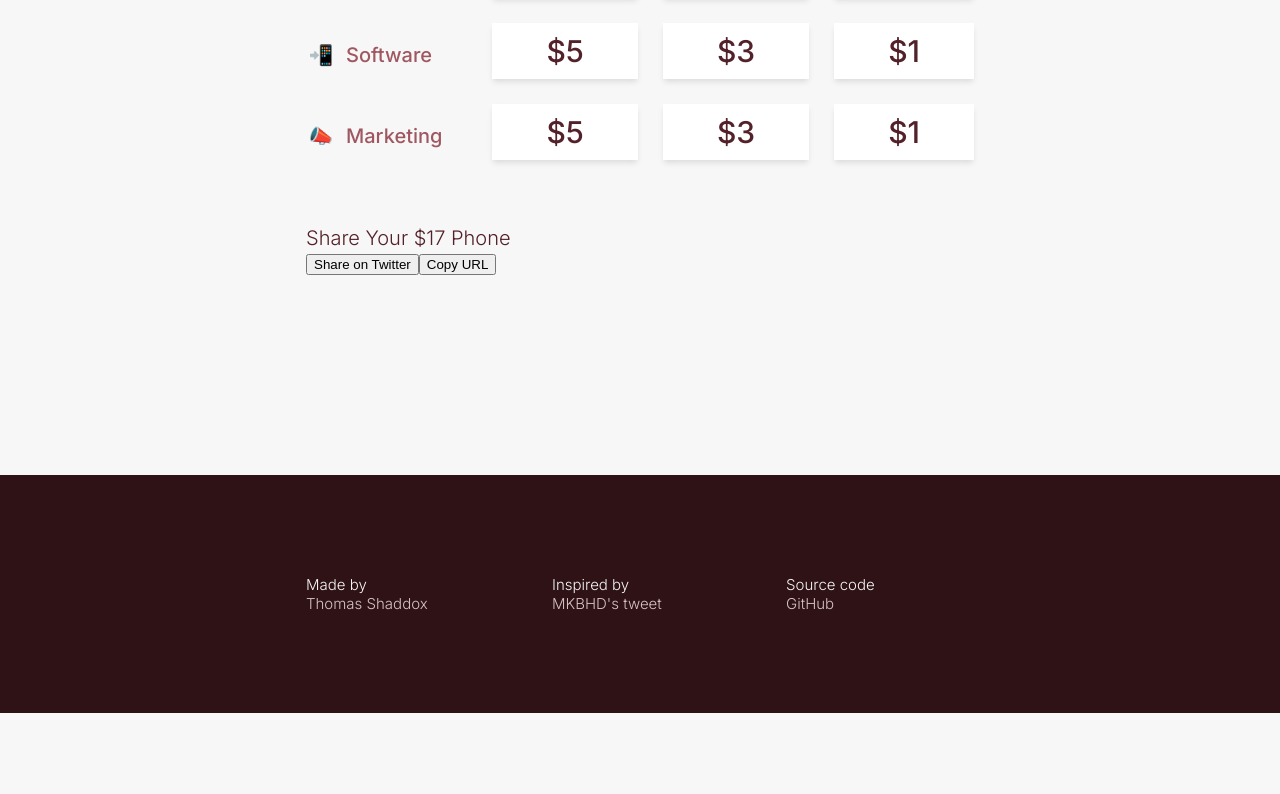
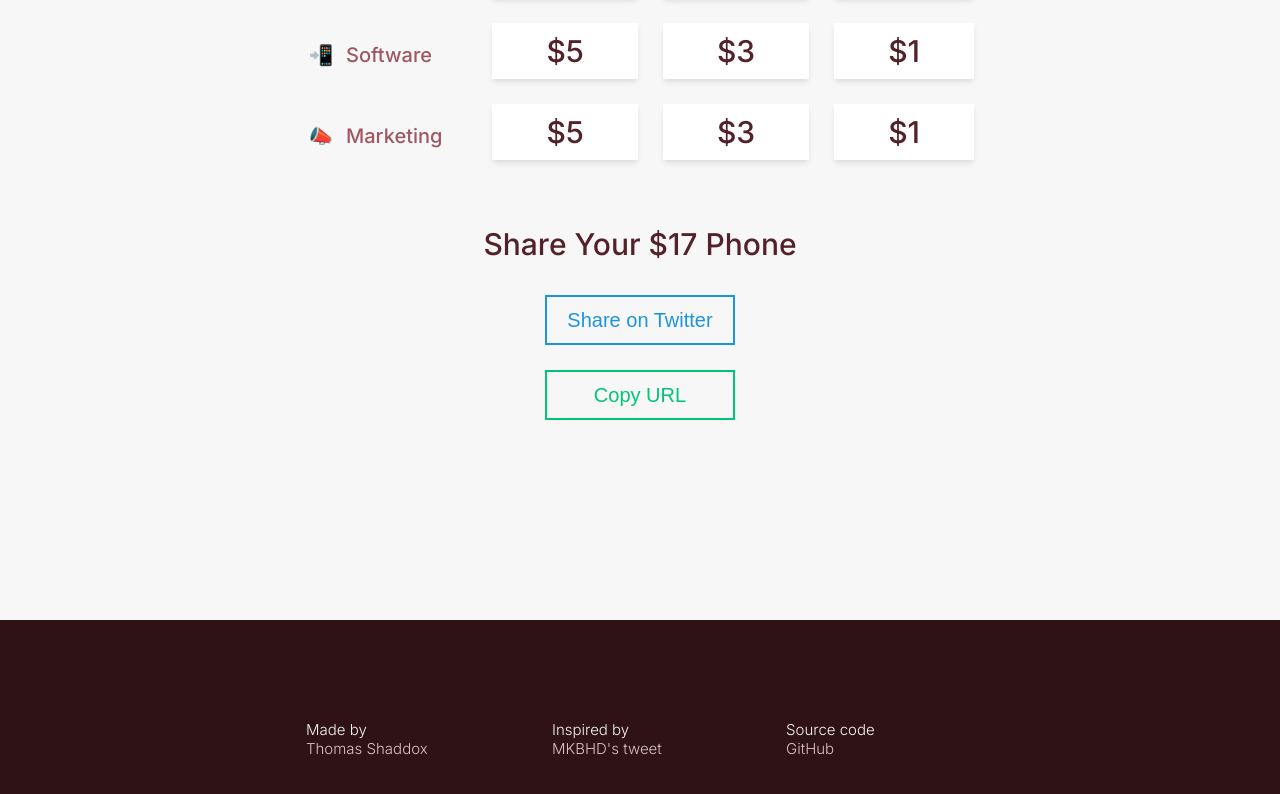
Before and after one commit to tshddx/17dollarphone, a Next.js app: page / in a window 1280 px wide. Shown: the part 752-1546 px from the top of the page. Before the commit the page ends 1465 px from the top, so only its background shows below. Built offline with nearby package versions, Linux system fonts and the light colour scheme.

Commit message:
Share styling

```diff
--- a/components/Share.js
+++ b/components/Share.js
@@ -1,15 +1,21 @@
 import React from 'react';
-import PropTypes from 'prop-types';
+import classnames from 'classnames';
+import Stack from './Stack';
+import styles from './Share.module.scss';
 
 const Share = ({}) => {
   return (
-    <div class="stack s2 stack-center">
-      <h2>Share Your $17 Phone</h2>
-      <div class="share-buttons">
-        <button class="twitter-button">Share on Twitter</button>
-        <button class="copy-url-button">Copy URL</button>
+    <Stack gap={2} center>
+      <h2 className={styles.heading}>Share Your $17 Phone</h2>
+      <div className={styles.buttons}>
+        <button className={classnames(styles.button, styles.twitterButton)}>
+          Share on Twitter
+        </button>
+        <button className={classnames(styles.button, styles.copyUrlButton)}>
+          Copy URL
+        </button>
       </div>
-    </div>
+    </Stack>
   );
 };
 
--- /dev/null
+++ b/components/Share.module.scss
@@ -0,0 +1,36 @@
+.heading {
+  font-size: 1.5rem;
+  font-weight: 500;
+  text-align: center;
+}
+
+.buttons {
+  display: grid;
+  grid-gap: var(--grid-gap);
+  justify-items: stretch;
+}
+
+.button {
+  height: 50px;
+  font-size: var(--body-size);
+  background-color: transparent;
+  font-weight: 500;
+  padding-left: 20px;
+  padding-right: 20px;
+  border: 2px solid;
+
+  &:hover {
+    cursor: pointer;
+    opacity: 0.65;
+  }
+}
+
+.twitterButton {
+  border-color: var(--twitter-blue);
+  color: var(--twitter-blue);
+}
+
+.copyUrlButton {
+  border-color: var(--green);
+  color: var(--green);
+}
```
